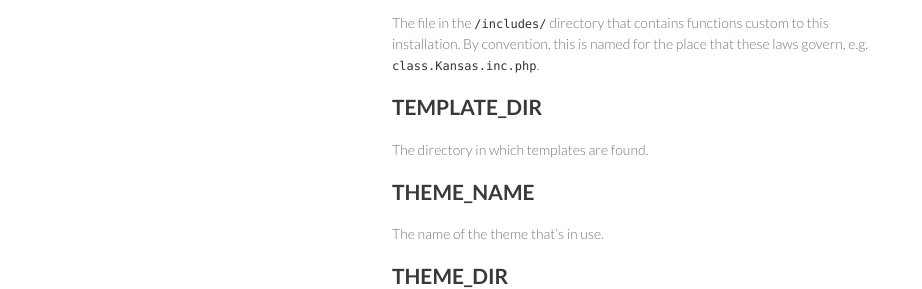
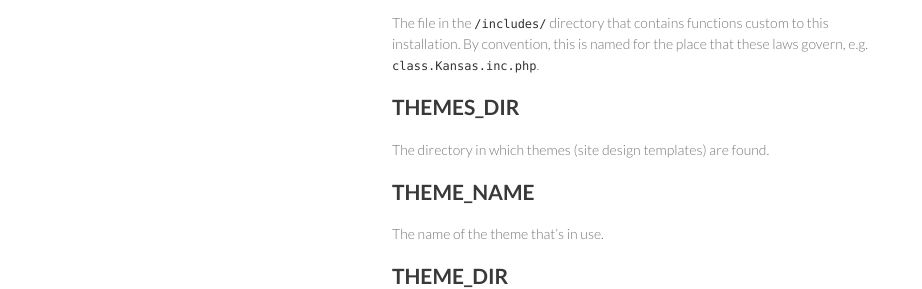
Before and after one commit to statedecoded/documentation, a Jekyll site: the page built from config.md, in a window 1280 px wide and 900 px high, scrolled down 520 px. Shown: the part 166-455 px from the top of the window, without its empty margins (178-1100 px from the left). Built offline with Jekyll 4.4.1, drawn with Linux system fonts in a browser that asks for light colours.

Commit message:
Update template directory to match new practice
Closes statedecoded/statedecoded#396

```diff
--- a/config.md
+++ b/config.md
@@ -25,8 +25,8 @@ The directory in which the importer can find the laws to be imported.
 ## CUSTOM_FUNCTIONS
 The file in the `/includes/` directory that contains functions custom to this installation. By convention, this is named for the place that these laws govern, e.g. `class.Kansas.inc.php`.
 
-## TEMPLATE_DIR
-The directory in which templates are found.
+## THEMES_DIR
+The directory in which themes (site design templates) are found.
 
 ## THEME_NAME
 The name of the theme that's in use.
```
